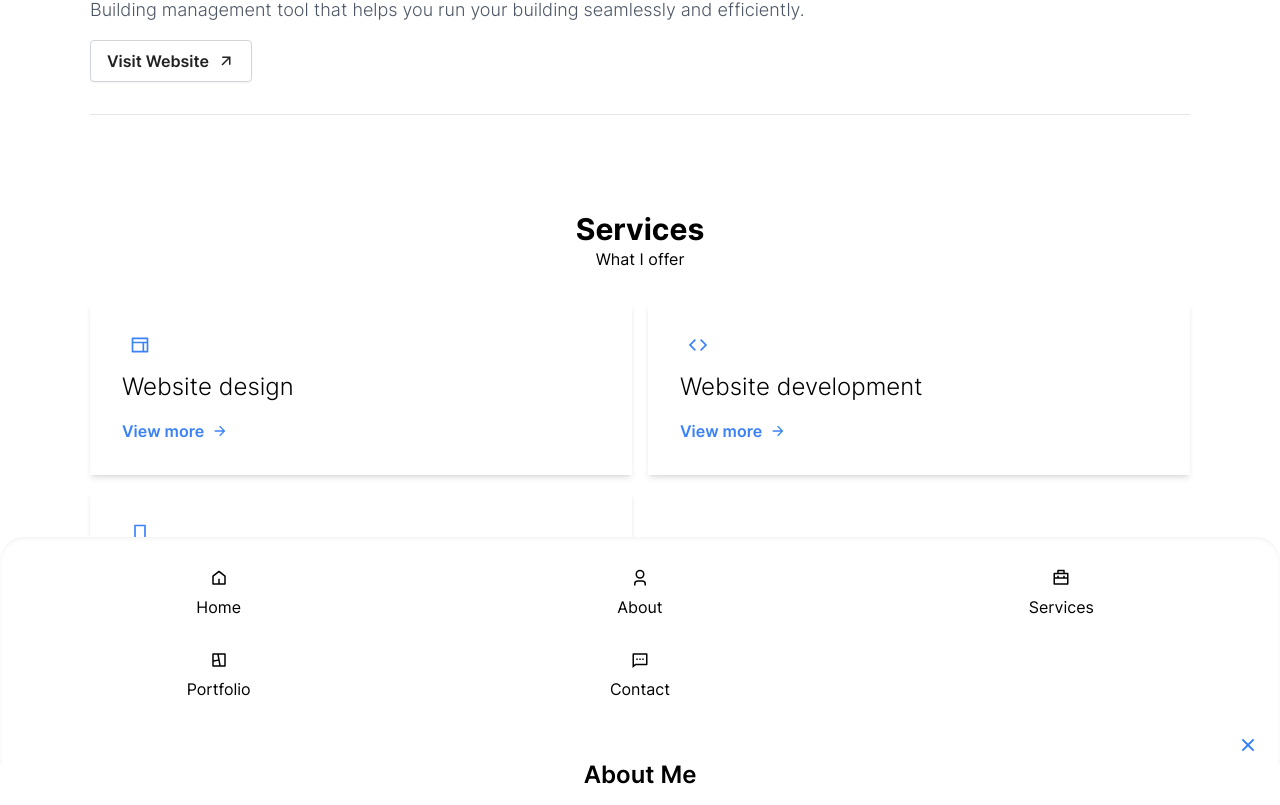
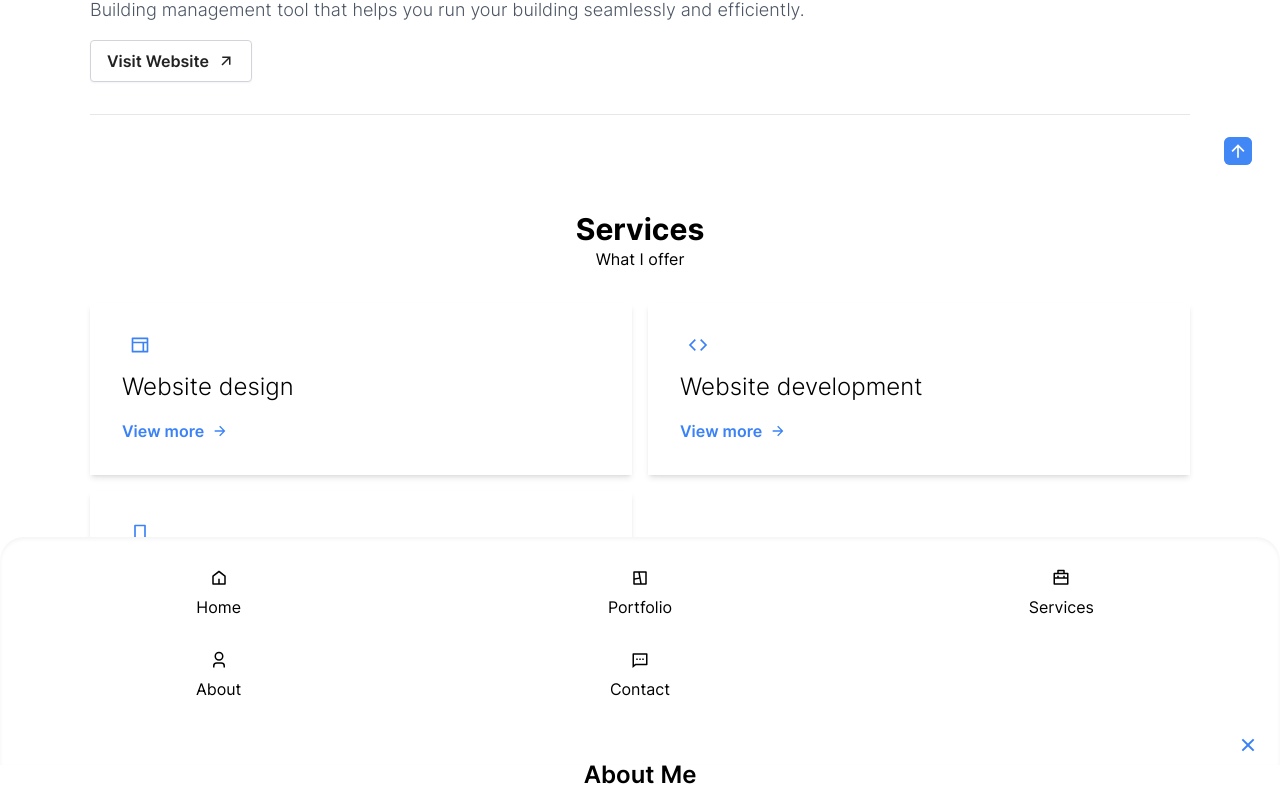
Before and after one commit to southojere/jeremysouthon-2022, a Next.js app: page / in a window 1280 px wide. Shown: the part 835-1640 px from the top of the page. Built offline with nearby package versions, Linux system fonts and the light colour scheme.

Commit message:
feat: scroll to up (#5)

```diff
--- a/src/components/layout/Header.tsx
+++ b/src/components/layout/Header.tsx
@@ -19,14 +19,26 @@ type Link = {
   href: string;
   label: string;
   Icon: ({ className }: { className: string }) => JSX.Element;
+  // should match the section id's
+  id: 'home' | 'about' | 'services' | 'portfolio' | 'contact';
 };
 
 export const links: Link[] = [
-  { href: '#home', label: 'Home', Icon: RiHome5Line },
-  { href: '#about', label: 'About', Icon: RiUser3Line },
-  { href: '#services', label: 'Services', Icon: RiBriefcase2Line },
-  { href: '#portfolio', label: 'Portfolio', Icon: RiCollageLine },
-  { href: '#contact', label: 'Contact', Icon: RiMessage2Line },
+  { id: 'home', href: '#home', label: 'Home', Icon: RiHome5Line },
+  {
+    id: 'portfolio',
+    href: '#portfolio',
+    label: 'Portfolio',
+    Icon: RiCollageLine,
+  },
+  {
+    id: 'services',
+    href: '#services',
+    label: 'Services',
+    Icon: RiBriefcase2Line,
+  },
+  { id: 'about', href: '#about', label: 'About', Icon: RiUser3Line },
+  { id: 'contact', href: '#contact', label: 'Contact', Icon: RiMessage2Line },
 ];
 
 function Logo() {
@@ -101,7 +113,7 @@ export function PortraitHeader() {
         >
           <ul id='navList' className='grid grid-cols-3 gap-8'>
             {links.map((link) => (
-              <li key={`${link.label}-key`}>
+              <li key={`${link.id}-key`}>
                 <UnstyledLink
                   href={link.href}
                   className='flex flex-col items-center gap-2 hover:text-primary-700'
--- a/src/components/layout/Layout.tsx
+++ b/src/components/layout/Layout.tsx
@@ -1,6 +1,13 @@
 import * as React from 'react';
+
+import { ScrollTop } from './ScrollTop';
 
 export default function Layout({ children }: { children: React.ReactNode }) {
   // Put Header or Footer Here
-  return <>{children}</>;
+  return (
+    <>
+      {children}
+      <ScrollTop />
+    </>
+  );
 }
--- /dev/null
+++ b/src/components/layout/ScrollTop.tsx
@@ -0,0 +1,38 @@
+import * as React from 'react';
+import { RiArrowUpLine } from 'react-icons/ri';
+
+import clsxm from '@/lib/clsxm';
+
+import UnstyledLink from '../links/UnstyledLink';
+
+export const ScrollTop = () => {
+  const [visible, setVisible] = React.useState(false);
+
+  React.useEffect(() => {
+    window.addEventListener('scroll', () => {
+      if (window.scrollY > 560) {
+        setVisible(true);
+      } else {
+        setVisible(false);
+      }
+    });
+  }, []);
+
+  const handleScrollTop = () => {
+    window.scrollTo(0, 0);
+  };
+
+  return (
+    <UnstyledLink
+      href='#'
+      onClick={handleScrollTop}
+      id='scrollUp'
+      className={clsxm(
+        'fixed right-7 z-10 rounded-md  bg-primary-500 p-1 opacity-80 transition-all duration-700 ease-in hover:bg-primary-300',
+        visible ? 'bottom-16' : '-bottom-1/4'
+      )}
+    >
+      <RiArrowUpLine className='text-xl text-white' />
+    </UnstyledLink>
+  );
+};
--- a/src/components/pages/home/Home.tsx
+++ b/src/components/pages/home/Home.tsx
@@ -11,7 +11,6 @@ import { IntroSection } from './Intro';
 import { PortfolioSection } from './Portfolio';
 import { ServicesSection } from './Services';
 
-// TODO: delete comment
 export const Home = () => {
   return (
     <Layout>
```
